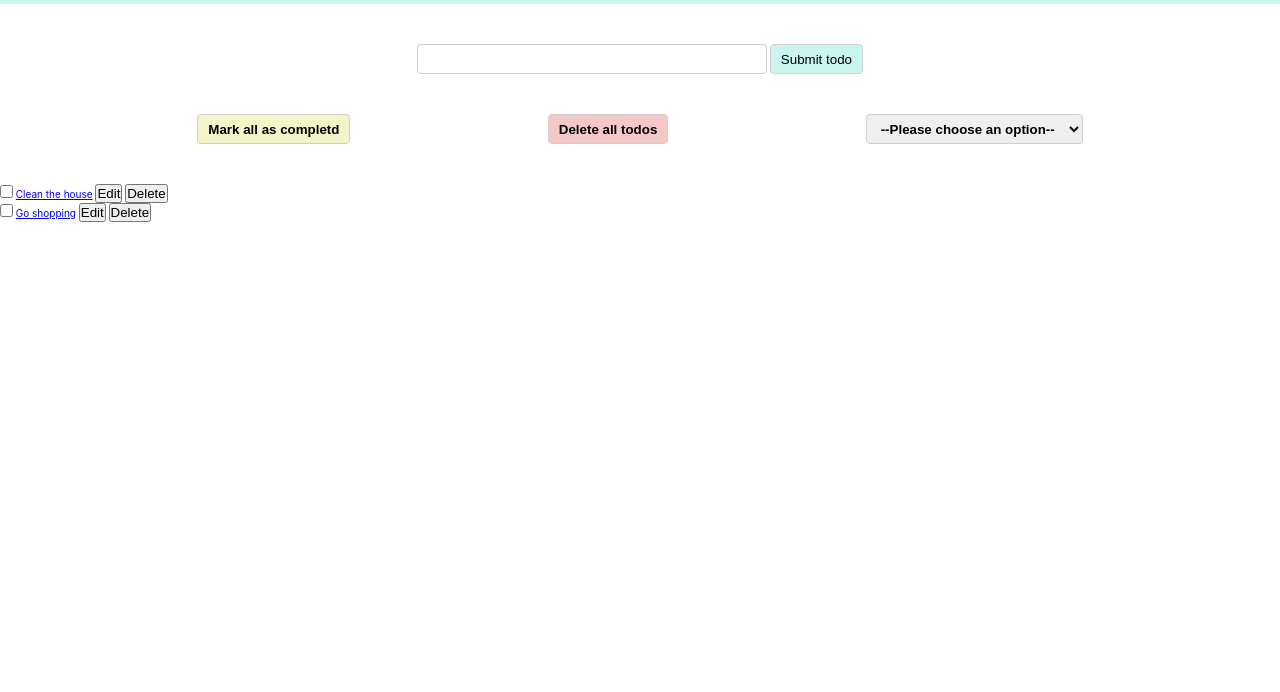
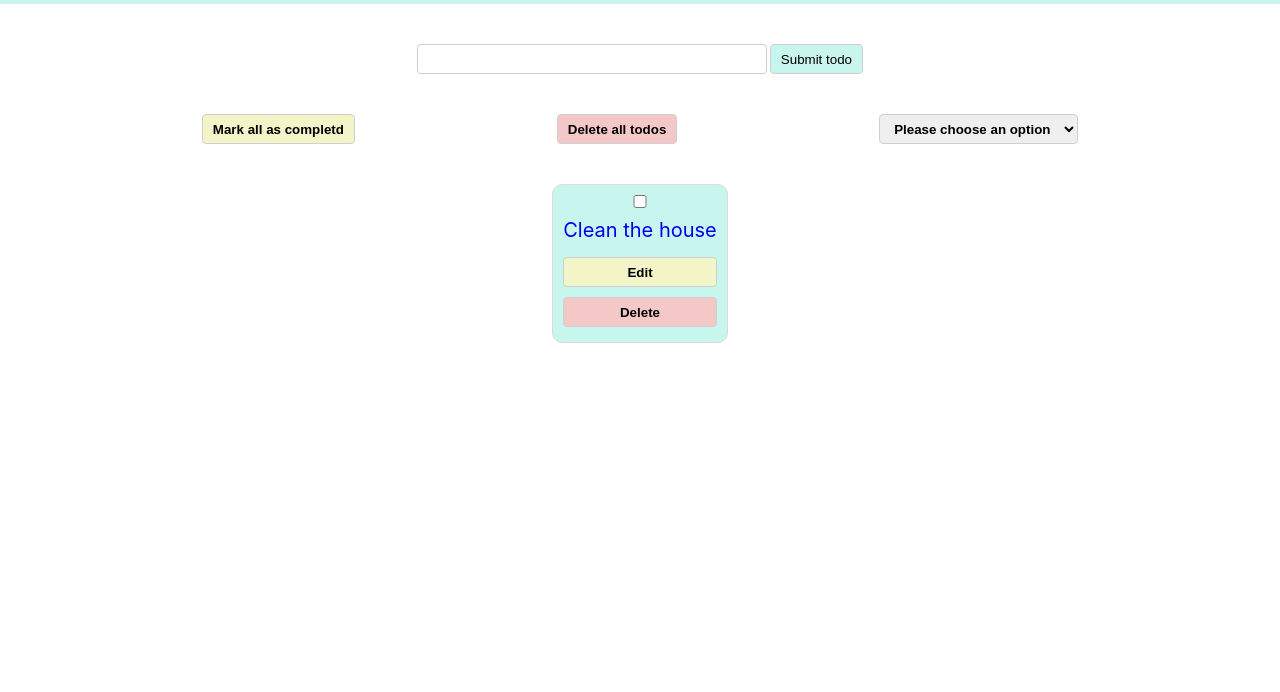
Before and after one commit to Yariandres/javascript-fetch-crud, a plain HTML site: page index.html in a window 1280 px wide. Shown: the part 108-800 px from the top of the page. Drawn offline with Linux system fonts and the light colour scheme.

Commit message:
adding todo item styles

```diff
--- a/index.html
+++ b/index.html
@@ -8,7 +8,7 @@
 	</head>
 	<body>
 		<section class="hero">
-			<h1 class="app-heading">Javascript Fetch Crud</h1>
+			<h1 class="app-heading">Javascript Fetch CRUD</h1>
 		</section>
 
 		<section class="app-form">
@@ -23,26 +23,20 @@
 			<button class="btn-action ui-red">Delete all todos</button>
 
 			<select class="btn-action" name="filter" id="filter">
-				<option value="">--Please choose an option--</option>
+				<option value="">Please choose an option</option>
 				<option value="All">All</option>
 				<option value="Completed">Completed</option>
 				<option value="Not completd">Not completd</option>
 			</select>
 		</div>
 
-		<div>
+		<div class="todo-group">
 			<ul>
-				<li>
+				<li class="list-item">
 					<input type="checkbox" name="completed" id="completed" />
-					<a href="#">Clean the house</a>
-					<button>Edit</button>
-					<button>Delete</button>
-				</li>
-				<li>
-					<input type="checkbox" name="completed" id="completed" />
-					<a href="#">Go shopping</a>
-					<button>Edit</button>
-					<button>Delete</button>
+					<a class="list-link" href="#">Clean the house</a>
+					<button class="list-button ui-yell">Edit</button>
+					<button class="list-button ui-red">Delete</button>
 				</li>
 			</ul>
 		</div>
--- a/styles.css
+++ b/styles.css
@@ -89,3 +89,52 @@ input[type='text']:focus {
 .ui-red {
 	background-color: var(--red);
 }
+
+.todo-group {
+	display: flex;
+	flex-direction: row;
+	flex-wrap: wrap;
+	justify-content: center;
+}
+
+.todo-group,
+ul {
+	display: flex;
+	flex-direction: row;
+	flex-wrap: wrap;
+	justify-content: space-around;
+}
+
+.list-item {
+	background-color: #c8f5ed;
+	height: fit-content;
+	border-radius: 10px;
+	border: 1px solid #dfdbdb;
+	padding: 1rem;
+	margin: 0 5px;
+	display: flex;
+	flex-direction: column;
+}
+
+.list-link {
+	text-decoration: none;
+	margin: 1rem 0;
+	font-size: 2rem;
+}
+
+.list-link:visited {
+	color: #042149;
+}
+
+.list-link:active {
+	color: #ff9100;
+}
+
+.list-button {
+	height: 3rem;
+	padding: 0 1rem;
+	border: 1px solid rgb(208, 207, 207);
+	border-radius: 4px;
+	font-weight: bold;
+	margin: 5px 0;
+}
```
